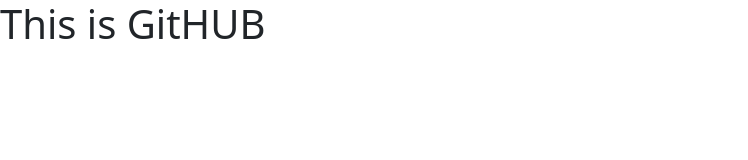
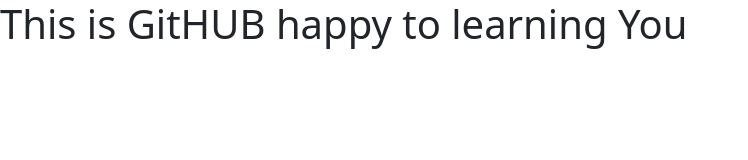
Before and after one commit to s-yogapriya/samplerepo, a plain HTML site: page index.html in a window 1280 px wide. Shown: the whole page, without its empty margins (0-748 px from the left). Drawn offline with nearby package versions, Linux system fonts and the light colour scheme.

Commit message:
fix : Changing a git line

```diff
--- a/index.html
+++ b/index.html
@@ -8,7 +8,7 @@
 rel="stylesheet">
     </head>
     <body>
-        <h1>This is GitHUB</h1>
+        <h1>This is GitHUB happy to learning You</h1>
 
     </body>
 </html>
```
